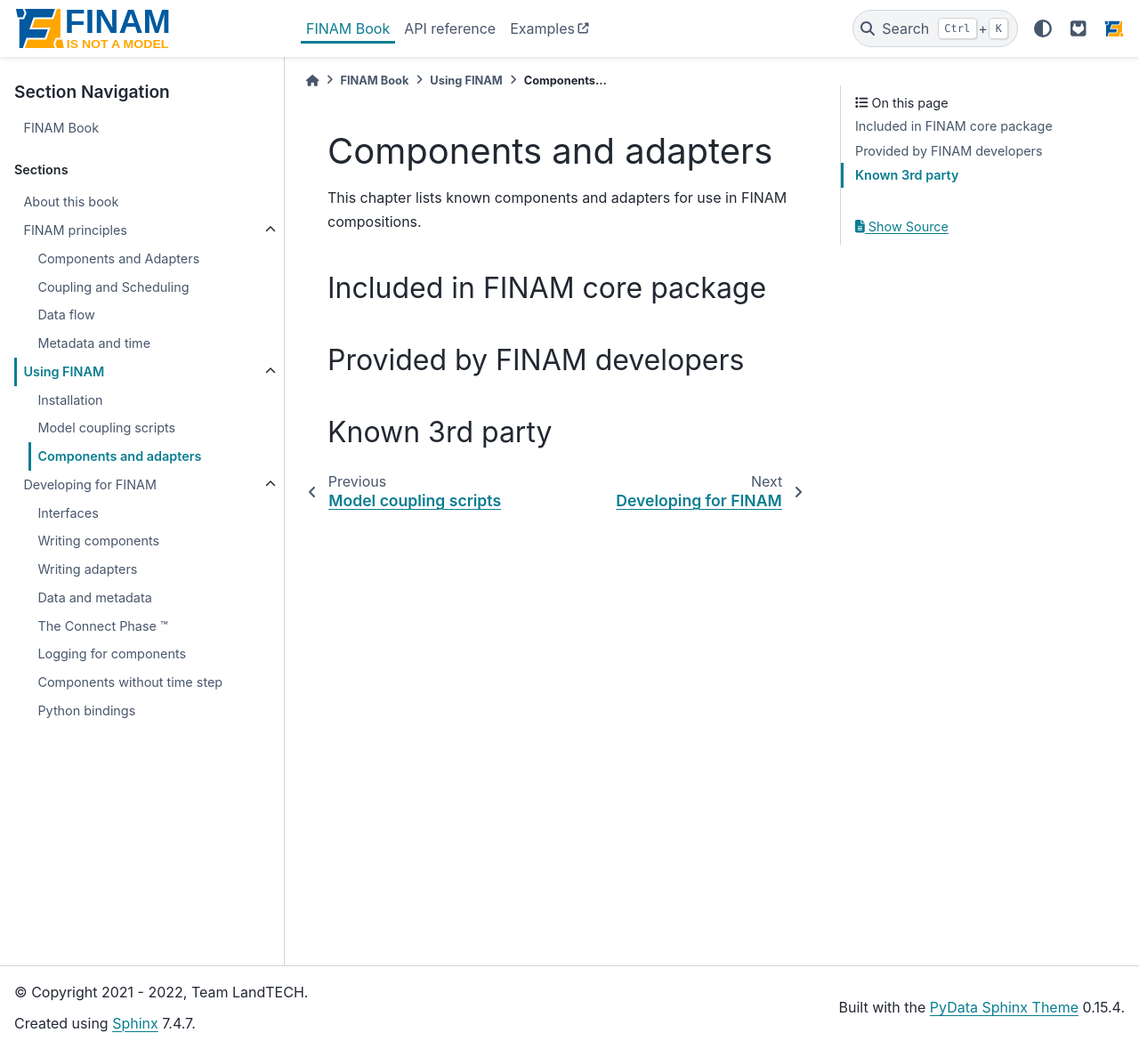
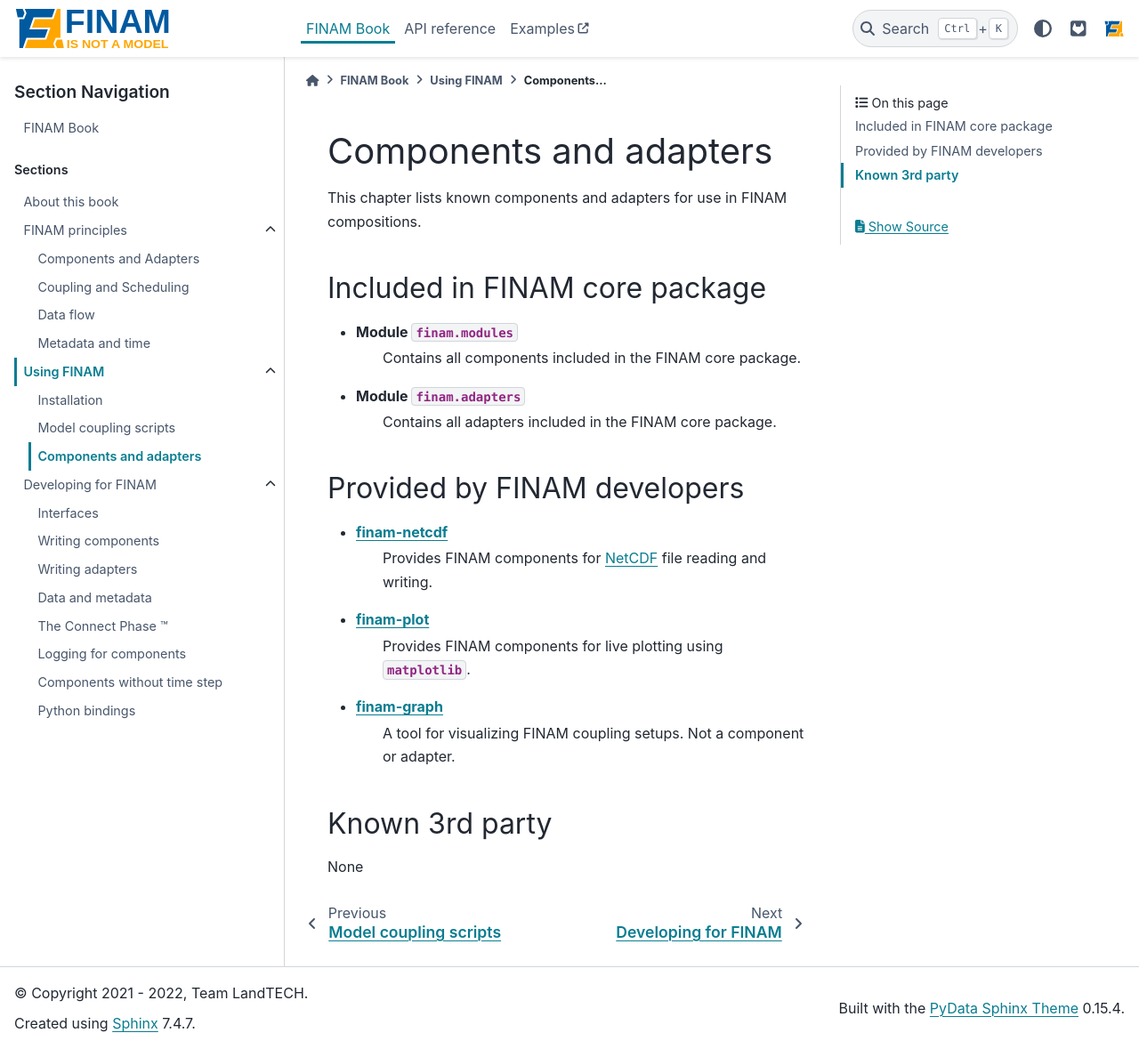
Before and after one commit to finam-ufz/finam, a Sphinx documentation site: the page built from docs/source/finam-book/usage/components_adapters.rst, in a window 1280 px wide and 1179 px high. Shown: the whole window at 89% size. Built offline with Sphinx 7.4.7 and the PyData theme 0.15.4, drawn with Linux system fonts in a browser that asks for light colours.

Commit message:
add some content to components and adapters page

```diff
--- a/docs/source/finam-book/usage/components_adapters.rst
+++ b/docs/source/finam-book/usage/components_adapters.rst
@@ -7,8 +7,22 @@ This chapter lists known components and adapters for use in FINAM compositions.
 Included in FINAM core package
 ------------------------------
 
+* Module :mod:`finam.modules`
+    Contains all components included in the FINAM core package.
+* Module :mod:`finam.adapters`
+    Contains all adapters included in the FINAM core package.
+
 Provided by FINAM developers
 ----------------------------
 
+* `finam-netcdf <https://git.ufz.de/FINAM/finam-netcdf>`_
+    Provides FINAM components for `NetCDF <https://www.unidata.ucar.edu/software/netcdf/>`_ file reading and writing.
+* `finam-plot <https://git.ufz.de/FINAM/finam-plot>`_
+    Provides FINAM components for live plotting using :mod:`matplotlib`.
+* `finam-graph <https://git.ufz.de/FINAM/finam-graph>`_
+    A tool for visualizing FINAM coupling setups. Not a component or adapter.
+
 Known 3rd party
 ---------------
+
+None
```
